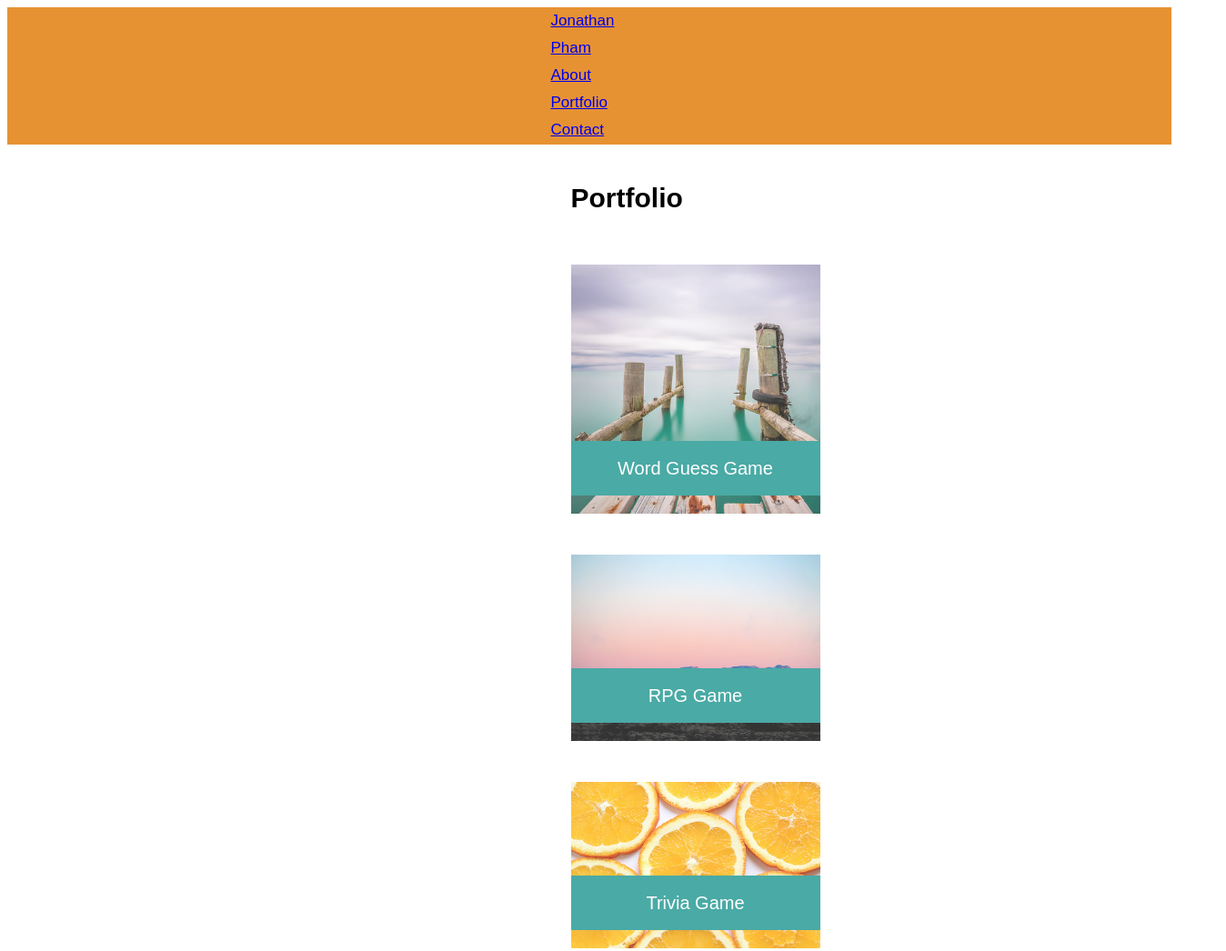
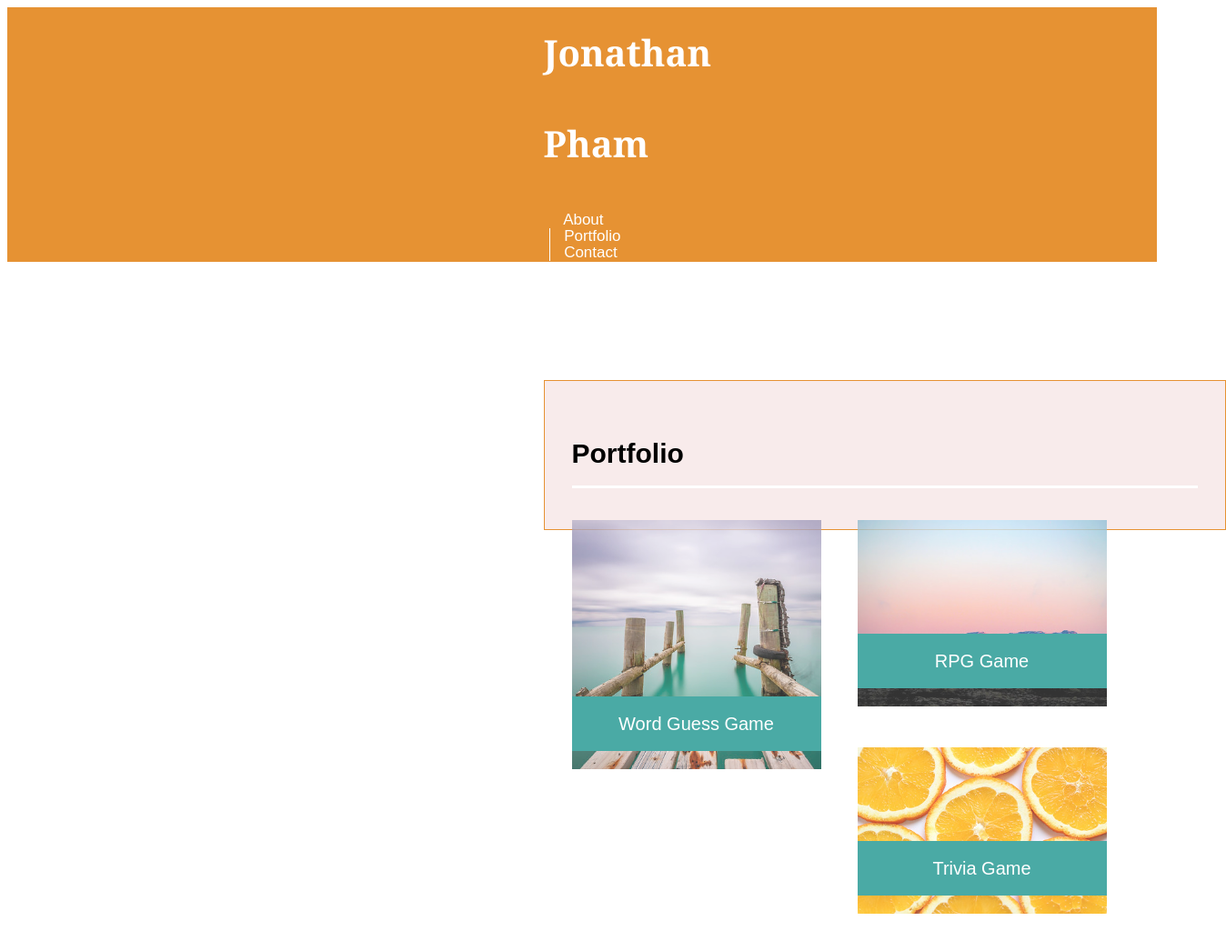
Before and after one commit to phamjonathan/Responsive-Portfolio, a plain HTML site: page portfolio.html in a window 1280 px wide. Shown: the top 1046 px of the page at 91% size, 1348 px wide, since content can reach past the window. Drawn offline with Linux system fonts and the light colour scheme.

Commit message:
more edits

```diff
--- a/portfolio.html
+++ b/portfolio.html
@@ -9,21 +9,21 @@
 </head>
 <body>
 
-<header id="header1">
+<header id="header">
     <div class="container">
-        <a href="index.html" id="logo"> Jonathan Pham </a>
-        <nav1>
+        <a href="index.html" id="mylogo"> Jonathan Pham </a>
+        <nav>
 
             <a href="index.html"> About </a>
             <a href="portfolio.html"> Portfolio </a>
             <a href="contact.html"> Contact </a>
 
-        </nav1>
+        </nav>
     </div>
 </header>
 
-<div id="main-container1" class="container">
-    <section class="main-section1">
+<div id="main-container" class="container">
+    <section class="main-section">
         <h1> Portfolio </h1>
 
         <div class="work">
```
